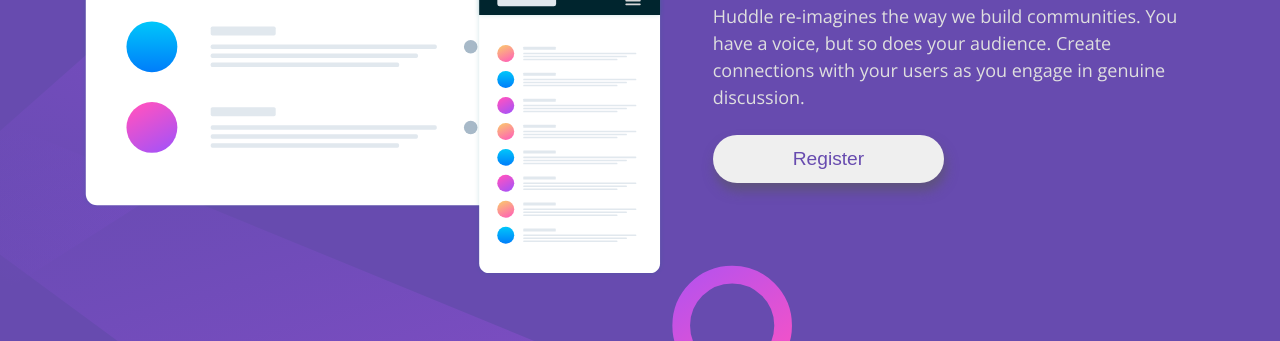
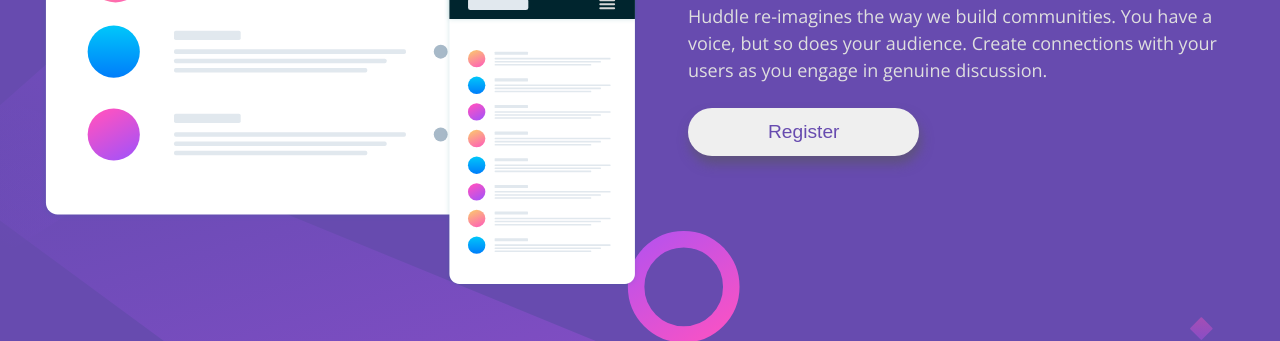
Before and after one commit to rdeeproy/huddle-landing-page-with-single-section, a plain HTML site: page index.html in a window 1280 px wide. Shown: the part 260-601 px from the top of the page. Drawn offline with nearby package versions, Linux system fonts and the light colour scheme.

Commit message:
Update style.css

```diff
--- a/style.css
+++ b/style.css
@@ -14,9 +14,11 @@ body{
   min-height: 100vh;
 
 
+
 }
 
 nav{
+  max-width: 1400px;
 
   margin-top: 2rem;
   margin-bottom: 3rem;
@@ -79,8 +81,6 @@ button:hover{
 }
 footer{
   text-align: center;
-   margin-top: 3rem;
-
 
 }
 
@@ -109,25 +109,25 @@ footer{
 
 body{
   background-image: url(images/bg-desktop.svg);
-  background-size:cover;
+  background-size:contain;
 
 }
 
 
 
+
 main{
 
-  max-width:1200px;
-  display: flex;
-  flex-direction: row;
-  justify-content: space-between;
-  align-items: start;
+  max-width:1600px;
+  display: grid;
+  grid-template-columns: 1fr 1fr;
+  place-items: start;
 
 
 
 }
 .image-wrapper{
-    flex:1.2;
+    flex:1;
 }
 .content-wrapper{
   flex: 1;
@@ -154,7 +154,7 @@ button{
 footer{
   text-align: right;
   padding-right: 4rem;
-  margin-top: 0;
+
 }
 
 
```
